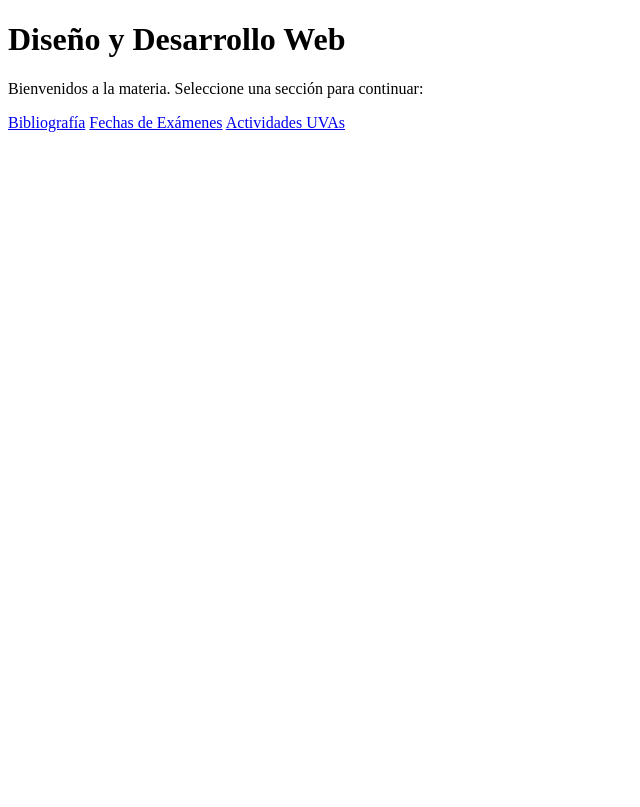
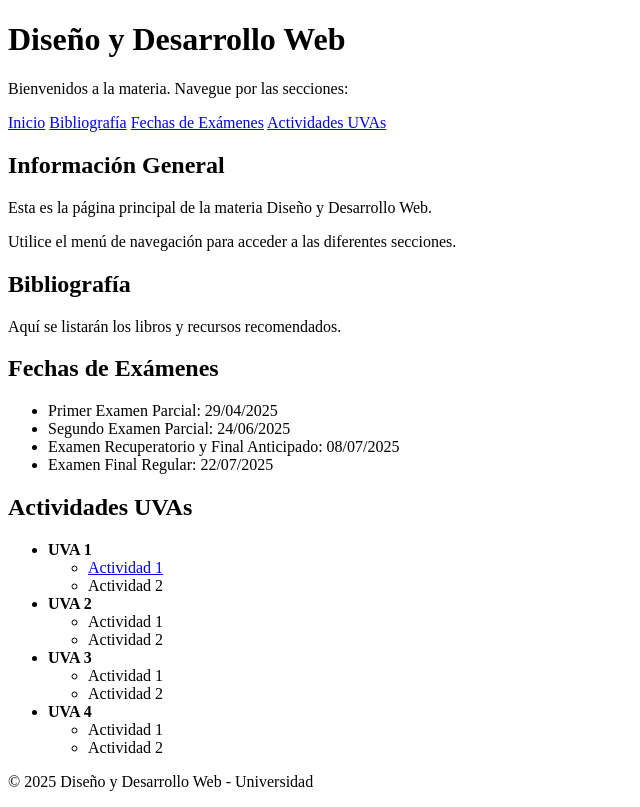
Before and after one commit to lucasvegalv/ejercicio2-uade, a plain HTML site: page index.html in a window 1280 px wide. Shown: the whole page, without its empty margins (0-640 px from the left). Drawn offline with Linux system fonts and the light colour scheme.

Commit message:
fix: Cambiar enlaces por secciones

```diff
--- a/index.html
+++ b/index.html
@@ -8,13 +8,75 @@
 <body>
     <header>
         <h1>Diseño y Desarrollo Web</h1>
-        <p>Bienvenidos a la materia. Seleccione una sección para continuar:</p>
+        <p>Bienvenidos a la materia. Navegue por las secciones:</p>
     </header>
 
-    <nav class="menu">
-        <a href="bibliografia.html" class="menu-item">Bibliografía</a>
-        <a href="examenes.html" class="menu-item">Fechas de Exámenes</a>
-        <a href="actividades.html" class="menu-item">Actividades UVAs</a>
+    <nav>
+        <a href="#inicio">Inicio</a>
+        <a href="#bibliografia">Bibliografía</a>
+        <a href="#examenes">Fechas de Exámenes</a>
+        <a href="#actividades">Actividades UVAs</a>
     </nav>
+
+    <main>
+        <section id="inicio">
+            <h2>Información General</h2>
+            <p>Esta es la página principal de la materia Diseño y Desarrollo Web.</p>
+            <p>Utilice el menú de navegación para acceder a las diferentes secciones.</p>
+        </section>
+
+        <section id="bibliografia">
+            <h2>Bibliografía</h2>
+            <p>Aquí se listarán los libros y recursos recomendados.</p>
+        </section>
+
+        <section id="examenes">
+            <h2>Fechas de Exámenes</h2>
+            <ul>
+                <li>Primer Examen Parcial: 29/04/2025</li>
+                <li>Segundo Examen Parcial: 24/06/2025</li>
+                <li>Examen Recuperatorio y Final Anticipado: 08/07/2025</li>
+                <li>Examen Final Regular: 22/07/2025</li>
+            </ul>
+        </section>
+
+        <section id="actividades">
+            <h2>Actividades UVAs</h2>
+            <ul>
+                <li>
+                    <strong>UVA 1</strong>
+                    <ul>
+                        <li><a href="https://github.com/lucasvegalv/ejercicio1-uade">Actividad 1</a></li>
+                        <li>Actividad 2</li>
+                    </ul>
+                </li>
+                <li>
+                    <strong>UVA 2</strong>
+                    <ul>
+                        <li>Actividad 1</li>
+                        <li>Actividad 2</li>
+                    </ul>
+                </li>
+                <li>
+                    <strong>UVA 3</strong>
+                    <ul>
+                        <li>Actividad 1</li>
+                        <li>Actividad 2</li>
+                    </ul>
+                </li>
+                <li>
+                    <strong>UVA 4</strong>
+                    <ul>
+                        <li>Actividad 1</li>
+                        <li>Actividad 2</li>
+                    </ul>
+                </li>
+            </ul>
+        </section>
+    </main>
+
+    <footer>
+        <p>© 2025 Diseño y Desarrollo Web - Universidad</p>
+    </footer>
 </body>
 </html>
```
